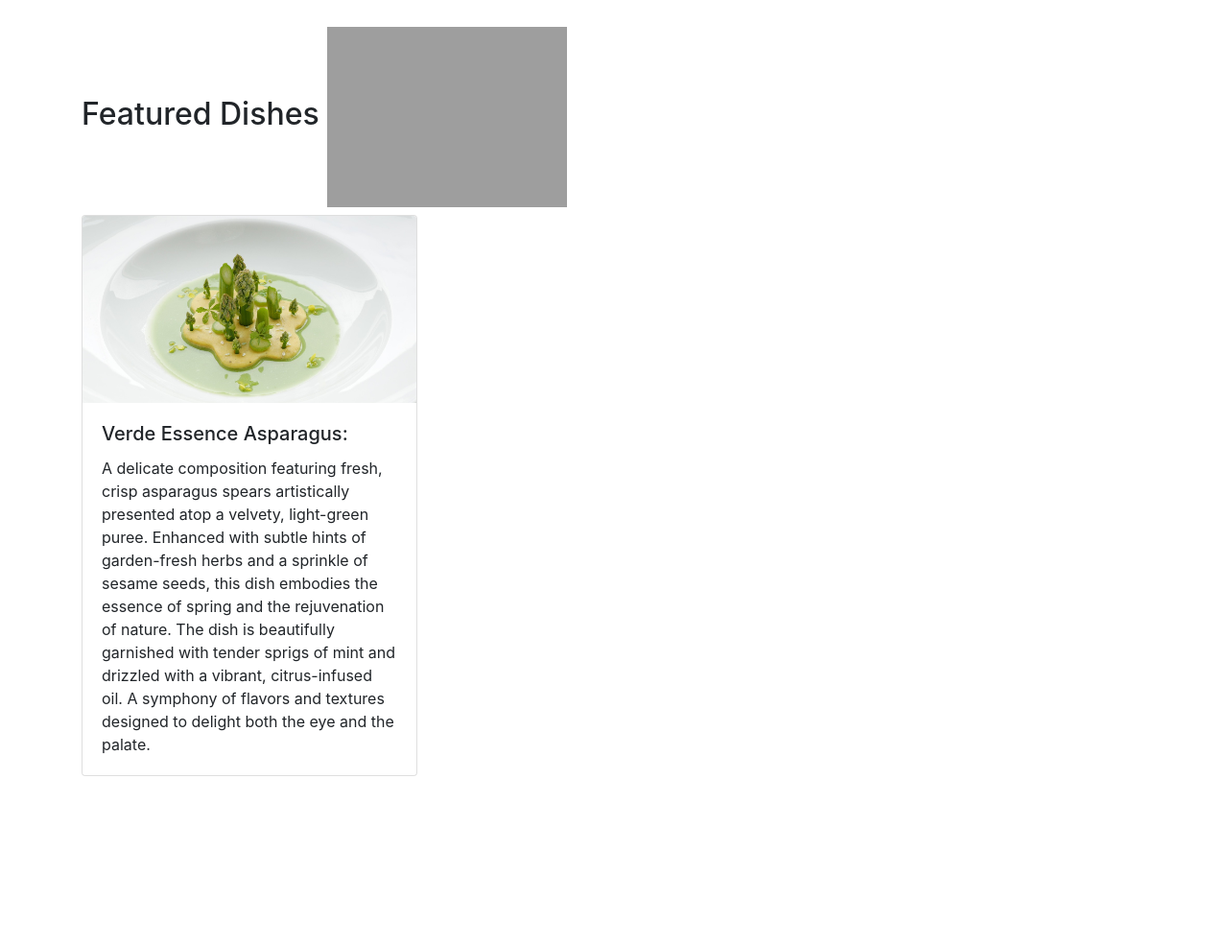
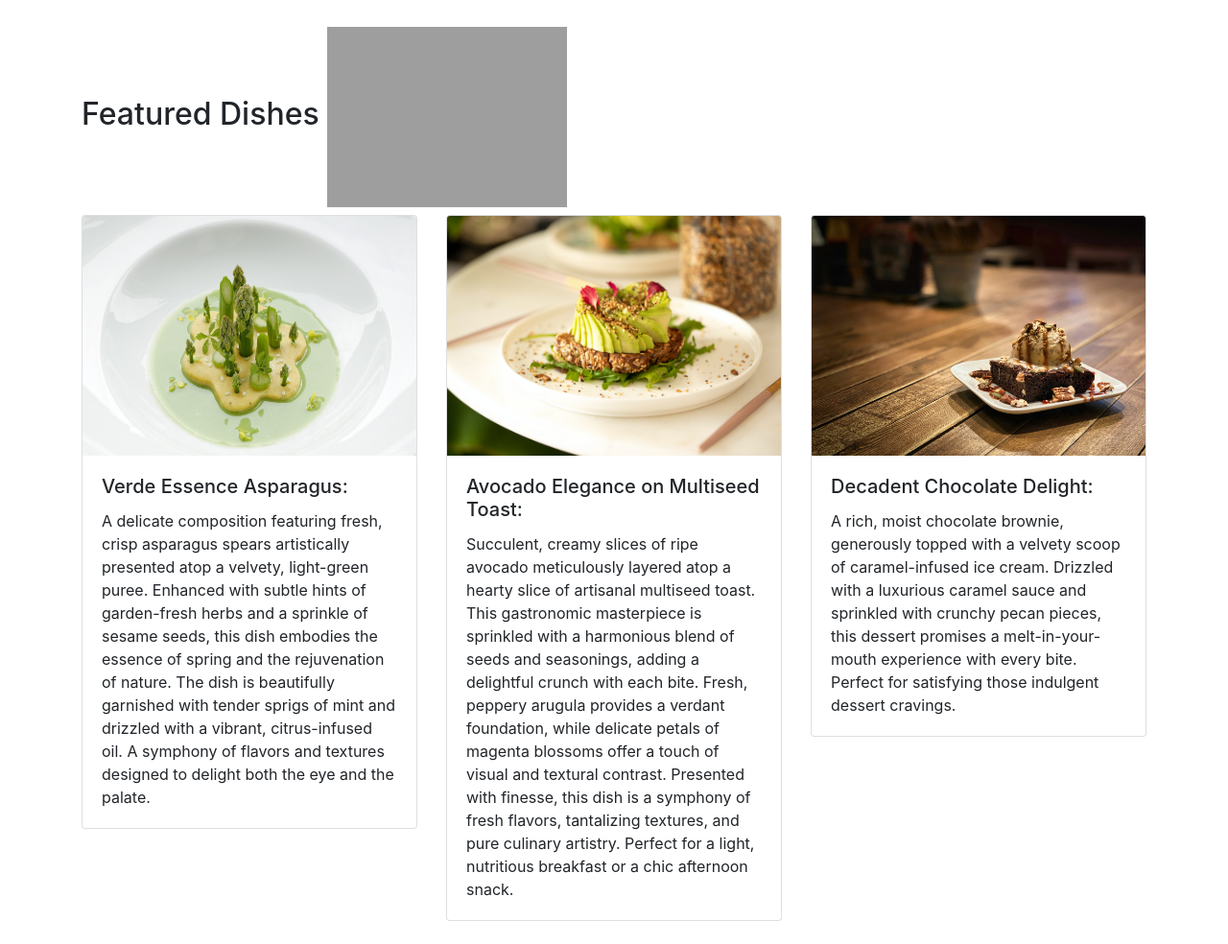
Before and after one commit to mvv1790/restaurant-booking-system, a Django app: page /home/ in a window 1280 px wide. Shown: the part 833-1817 px from the top of the page at 96% size. Before the commit the page ends 1642 px from the top, so only its background shows below. Run offline with Django 4.2, Linux system fonts and the light colour scheme; some libraries are stand-ins or nearby versions; grey boxes are pictures that could not be loaded.

Commit message:
Added featured dishes

```diff
--- a/booking_app/templates/home.html
+++ b/booking_app/templates/home.html
@@ -20,7 +20,7 @@
         <!-- Placeholder for dishes; -->
         <div class="col-md-4">
             <div class="card mb-4">
-                <img src="{% static 'assets/imgs/asparagus.jpg' %}" class="card-img-top" alt="Dish Image 1">
+                <img src="{% static 'assets/imgs/asparagus.jpg' %}" class="card-img-top" alt="Dish Image 1" width="300" height="250">
                 <div class="card-body">
                     <h5 class="card-title">Verde Essence Asparagus:</h5>
                     <p class="card-text">A delicate composition featuring fresh, crisp asparagus spears artistically presented atop a velvety,
@@ -31,6 +31,30 @@
                 </div>
             </div>
         </div>
+        <div class="col-md-4">
+            <div class="card mb-4">
+                <img src="{% static 'assets/imgs/bakd-raw-by-karolin-baitinger.jpg' %}" class="card-img-top" alt="Dish Image 2" width="300" height="250">
+                <div class="card-body">
+                    <h5 class="card-title">Avocado Elegance on Multiseed Toast:</h5>
+                    <p class="card-text">Succulent, creamy slices of ripe avocado meticulously layered atop a hearty slice of artisanal multiseed toast.
+                        This gastronomic masterpiece is sprinkled with a harmonious blend of seeds and seasonings, adding a delightful crunch with each bite.
+                        Fresh, peppery arugula provides a verdant foundation, while delicate petals of magenta blossoms offer a touch of visual and textural contrast.
+                        Presented with finesse, this dish is a symphony of fresh flavors, tantalizing textures, and pure culinary artistry. Perfect for a light,
+                        nutritious breakfast or a chic afternoon snack.</p>
+                </div>
+            </div>
+        </div>
+        <div class="col-md-4">
+            <div class="card mb-4">
+                <img src="{% static 'assets/imgs/cake.jpg' %}" class="card-img-top" alt="Dish Image 2" width="300" height="250">
+                <div class="card-body">
+                    <h5 class="card-title">Decadent Chocolate Delight:</h5>
+                    <p class="card-text">A rich, moist chocolate brownie, generously topped with a velvety scoop of caramel-infused ice cream.
+                        Drizzled with a luxurious caramel sauce and sprinkled with crunchy pecan pieces,
+                        this dessert promises a melt-in-your-mouth experience with every bite. Perfect for satisfying those indulgent dessert cravings.</p>
+                </div>
+            </div>
+        </div>
         <!-- ... Repeat for other dishes ... -->
     </div>
 </div>
```
Also changed, not shown: booking_app/static/assets/imgs/asparagus2.jpg (deleted), booking_app/static/assets/imgs/bakd-raw-by-karolin-baitinger.jpg (added), booking_app/static/assets/imgs/cake.jpg (added).
